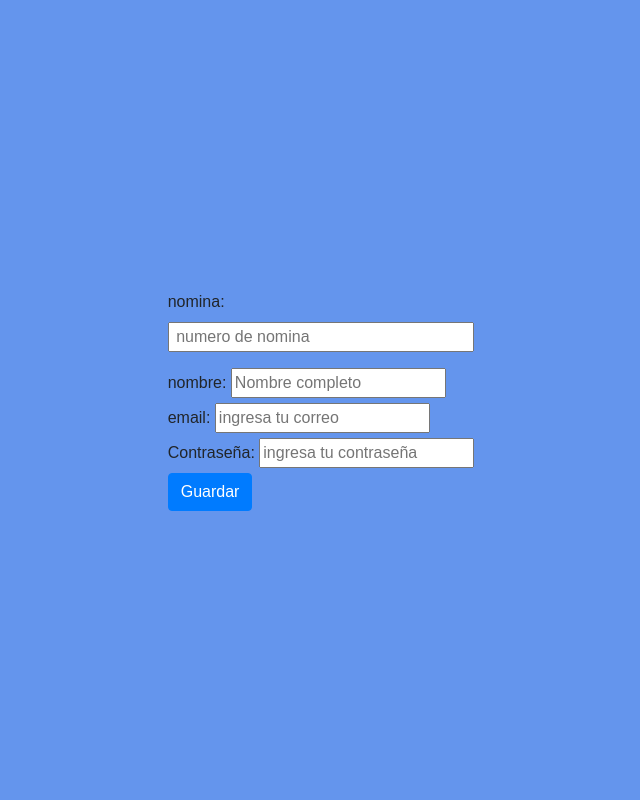
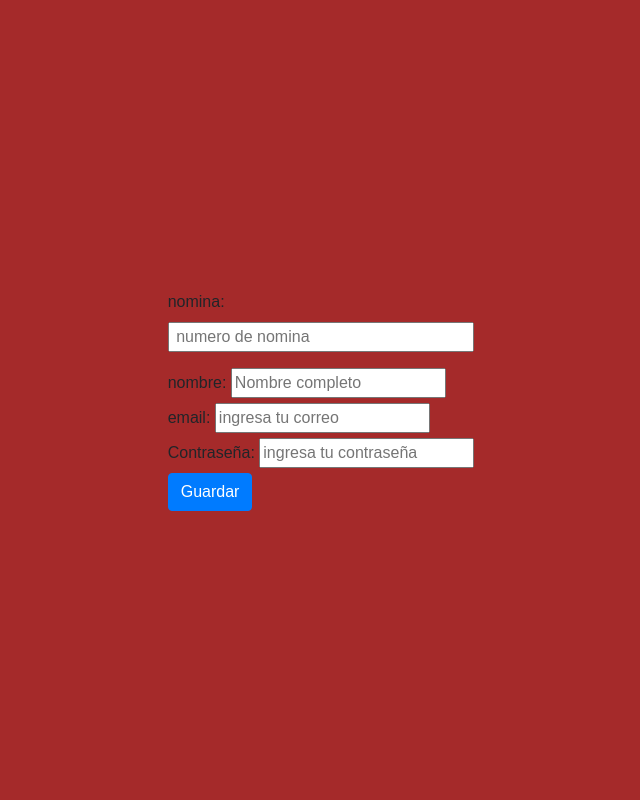
Before and after one commit to neuvillete-cloud/Alejandro, a PHP site: page / in a window 1280 px wide. Shown: the whole page, without its empty margins (319-959 px from the left). Run offline with PHP 8.4, Linux system fonts and the light colour scheme.

Commit message:
cambio de color

```diff
--- a/css/estilos.css
+++ b/css/estilos.css
@@ -3,7 +3,7 @@ body {
     display: flex;
     justify-content: center;
     align-content: center;
-    background-color: cornflowerblue;
+    background-color: brown;
     font-family: inherit;
 
 
```
